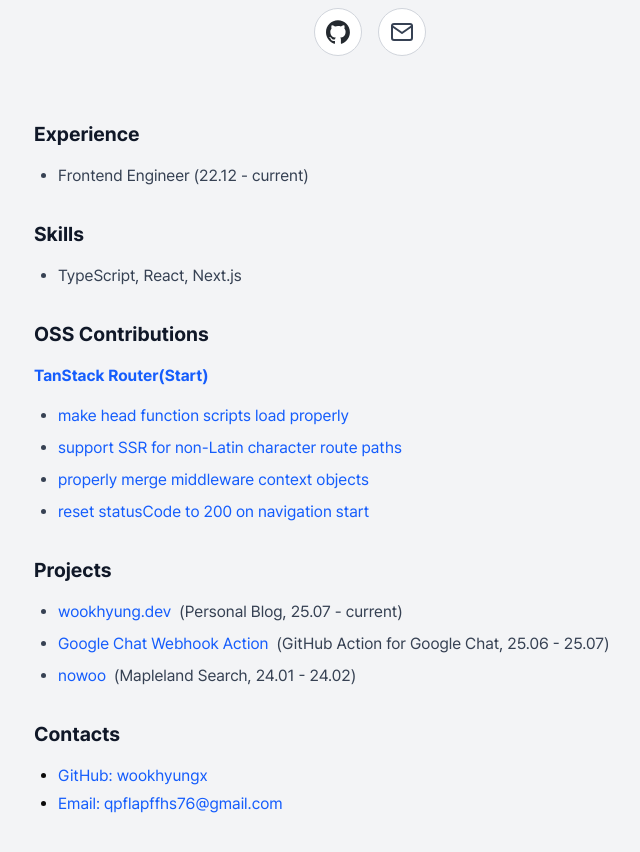
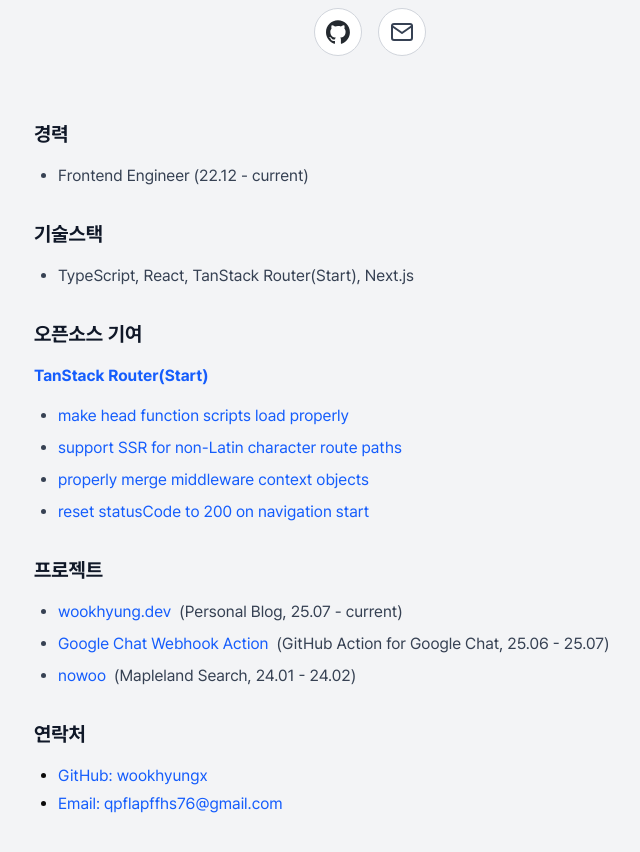
Before and after one commit to jamongsalguclub/wookhyung.dev, a Next.js app: page /about in a window 1280 px wide. Shown: the part 360-1212 px from the top of the page, without its empty margins (270-910 px from the left). Built offline with nearby package versions, Linux system fonts and the light colour scheme; what @bprogress/next would draw is missing.

Commit message:
feat: About 페이지 내용 한국어로 변경

```diff
--- a/src/app/about/page.tsx
+++ b/src/app/about/page.tsx
@@ -55,7 +55,7 @@ export default function AboutPage() {
 
       <div className="max-w-2xl mx-auto space-y-8">
         <section>
-          <h2 className="text-xl font-bold text-gray-900 mb-4">Experience</h2>
+          <h2 className="text-xl font-bold text-gray-900 mb-4">경력</h2>
           <ul className="list-disc ml-6 space-y-2">
             <li className="text-gray-700">
               Frontend Engineer (22.12 - current)
@@ -64,15 +64,17 @@ export default function AboutPage() {
         </section>
 
         <section>
-          <h2 className="text-xl font-bold text-gray-900 mb-4">Skills</h2>
+          <h2 className="text-xl font-bold text-gray-900 mb-4">기술스택</h2>
           <ul className="list-disc ml-6 space-y-2">
-            <li className="text-gray-700">TypeScript, React, Next.js</li>
+            <li className="text-gray-700">
+              TypeScript, React, TanStack Router(Start), Next.js
+            </li>
           </ul>
         </section>
 
         <section>
           <h2 className="text-xl font-bold text-gray-900 mb-4">
-            OSS Contributions
+            오픈소스 기여
           </h2>
           <h3 className="text-base font-bold text-gray-900 mb-4">
             <a
@@ -118,7 +120,7 @@ export default function AboutPage() {
         </section>
 
         <section>
-          <h2 className="text-xl font-bold text-gray-900 mb-4">Projects</h2>
+          <h2 className="text-xl font-bold text-gray-900 mb-4">프로젝트</h2>
           <ul className="list-disc ml-6 space-y-2">
             {[
               {
@@ -153,7 +155,7 @@ export default function AboutPage() {
         </section>
 
         <section>
-          <h2 className="text-xl font-bold text-gray-900 mb-4">Contacts</h2>
+          <h2 className="text-xl font-bold text-gray-900 mb-4">연락처</h2>
           <ul className="mt-2 space-y-1 list-disc ml-6">
             <li>
               <a
```
